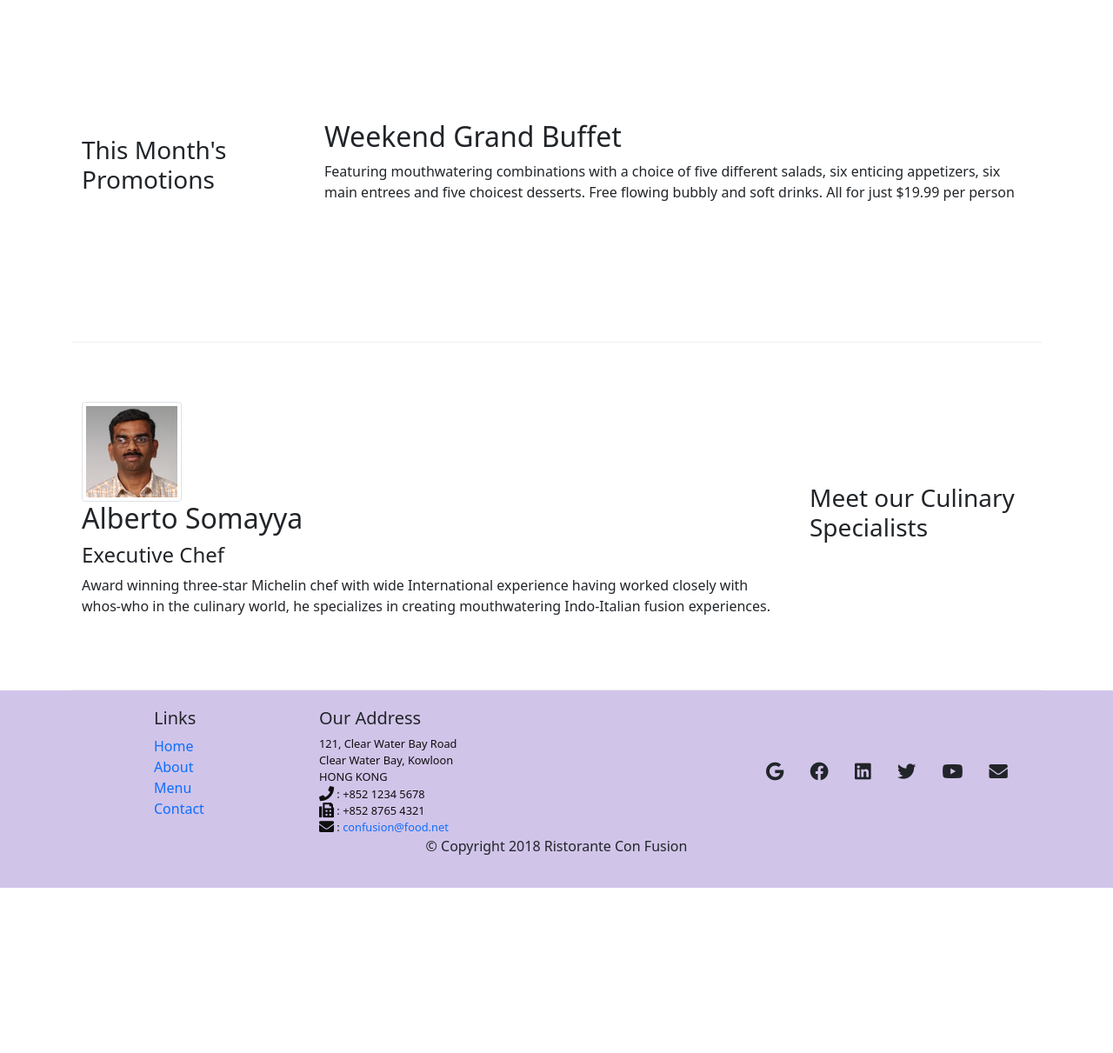
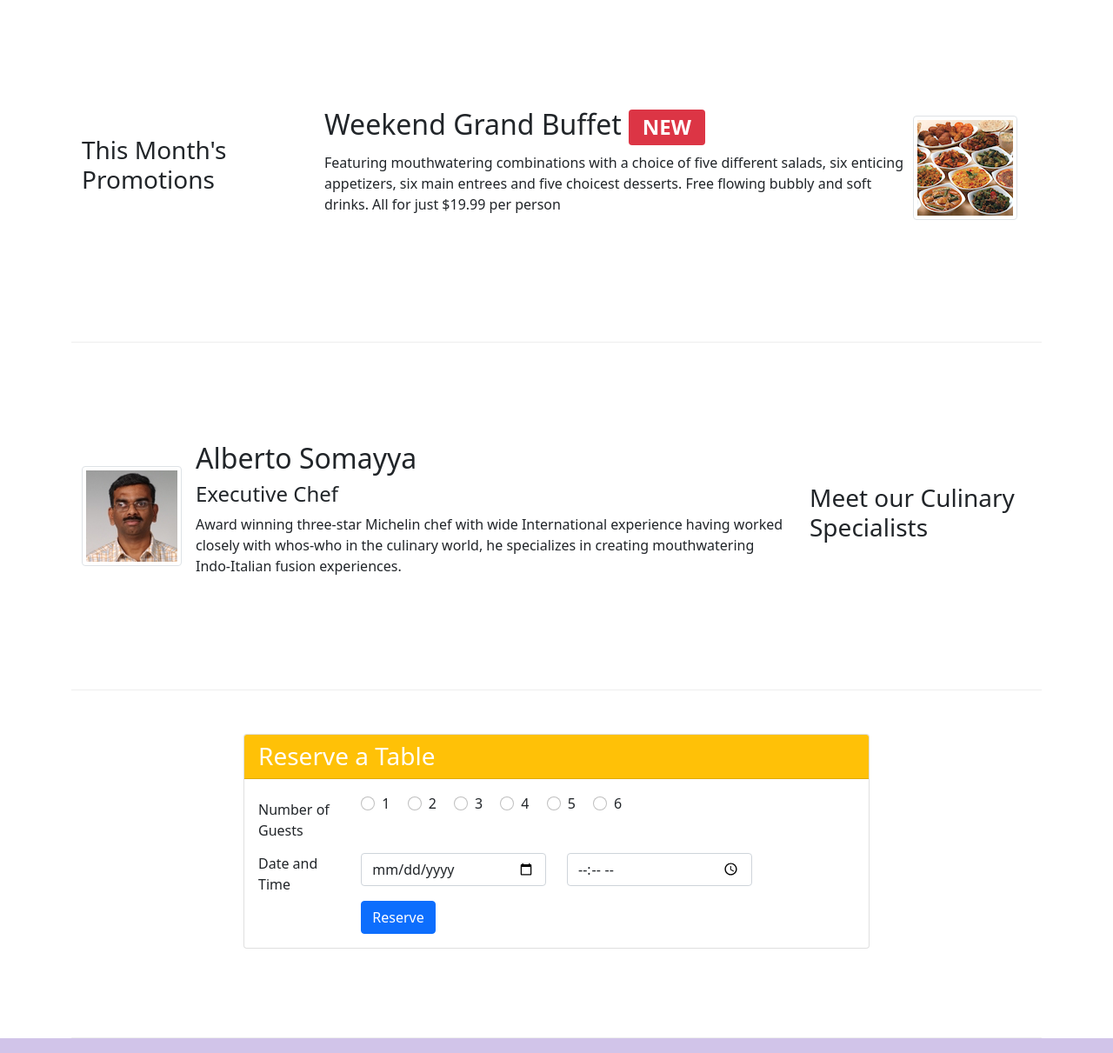
Before and after one commit to ncondes/getting-started-with-bootstrap, a website: page index.html in a window 1280 px wide. Shown: the part 740-1951 px from the top of the page at 87% size. Before the commit the page ends 1761 px from the top, so only its background shows below. Drawn offline with nearby package versions, Linux system fonts and the light colour scheme.

Commit message:
Assignment 2

```diff
--- a/index.html
+++ b/index.html
@@ -87,27 +87,9 @@
         </div>
       </div>
     </nav>
-    <!-- separate the jumbotron from the rest of the content -->
+
     <!-- Bootstrap 5.0 removed jumbotron -->
-    <!--   -->
 
-    <!-- <header class="jumbotron">
-        <div class="container">
-            <div class="row">
-            <div>
-                <h1>Ristorante con Fusion</h1>
-                <p>
-                We take inspiration from the World's best cuisines, and create a
-                unique fusion experience. Our lipsmacking creations will tickle
-                your culinary senses!
-                </p>
-            </div>
-            <div></div>
-            </div>
-        </div>
-        </header> -->
-
-    <!---->
     <!-- adding the class jumbotron we had to remove the bg-light class and the py-5 to make it work -->
     <header class="container-fluid jumbotron">
       <!-- container-fluid takes the whole columns for width -->
@@ -128,8 +110,13 @@
             </p>
           </div>
           <!-- col-sm will ocupate the remaining width (6 this case) -->
-          <div class="col-12 col-sm align-self-center">
+          <div class="col-12 col-sm-3 align-self-center">
             <img src="img/logo.png" class="img-fluid" />
+          </div>
+          <div class="col-12 col-sm-3 align-self-center text-center">
+            <a href="#reserveform" role="button" class="btn btn-warning px-4"
+              >Reserve Table</a
+            >
           </div>
         </div>
       </div>
@@ -146,23 +133,28 @@
           <h3>Our Lipsmacking Culinary Creations</h3>
         </div>
         <!-- for xs block, for sm, ocupathe the remaining widh and ssame for md-->
+
+        <!-- it is important to know that bootstrapt 5.0 dropped the media objets so a good way to fix this is as followed-->
+
         <div class="col col-sm order-sm-first col-md">
-          <div class="media">
+          <div class="d-flex">
+            <!-- flex-shrink-0 ?? what it does ? -->
+            <!-- me-3 to apart the imagine from the text-->
             <img
-              class="d-flex mr-3 img-thumbnail align-self-center"
+              class="flex-shrink-0 me-3 img-thumbnail align-self-center"
               src="img/uthappizza.png"
               alt="uthapizza"
             />
-            <div class="media-body">
+            <div>
               <!--mt-0 doesnt work ?-->
-              <h2 class="mt-0 media-heading">
+              <h2>
                 Uthappizza
                 <!-- changhe de badge class to make it work badge-danger -> bg-danger -->
                 <!-- same with badge-pill -> rounded pill -->
                 <span class="badge bg-danger">HOT</span>
                 <span class="badge rounded-pill bg-secondary">$4.99</span>
               </h2>
-              <p class="d-none d-sm-block">
+              <p class="d-none d-sm-block mb-0">
                 A unique combination of Indian Uthappam (pancake) and Italian
                 pizza, topped with Cerignola olives, ripe vine cherry tomatoes,
                 Vidalia onion, Guntur chillies and Buffalo Paneer.
@@ -177,13 +169,25 @@
           <h3>This Month's Promotions</h3>
         </div>
         <div class="col col-sm col-md">
-          <h2>Weekend Grand Buffet</h2>
-          <p>
-            Featuring mouthwatering combinations with a choice of five different
-            salads, six enticing appetizers, six main entrees and five choicest
-            desserts. Free flowing bubbly and soft drinks. All for just $19.99
-            per person
-          </p>
+          <div class="d-flex">
+            <div>
+              <h2>
+                Weekend Grand Buffet
+                <span class="badge bg-danger">NEW</span>
+              </h2>
+              <p class="d-none d-sm-block">
+                Featuring mouthwatering combinations with a choice of five
+                different salads, six enticing appetizers, six main entrees and
+                five choicest desserts. Free flowing bubbly and soft drinks. All
+                for just $19.99 per person
+              </p>
+            </div>
+            <img
+              src="img/buffet.png"
+              class="flex-shrink-0 me-3 img-thumbnail align-self-center"
+              alt="buffet"
+            />
+          </div>
         </div>
       </div>
 
@@ -192,14 +196,14 @@
           <h3>Meet our Culinary Specialists</h3>
         </div>
         <div class="col col-sm order-sm-first col-md">
-          <div class="media">
+          <div class="d-flex">
             <img
               src="img/alberto.png"
-              class="d-flex mr-3 img-thumbnail align-self-center"
+              class="flex-shrink-0 me-3 img-thumbnail align-self-center"
               alt="alberto"
             />
-            <div class="media-body">
-              <h2 class="mt-0">Alberto Somayya</h2>
+            <div>
+              <h2>Alberto Somayya</h2>
               <h4>Executive Chef</h4>
               <p class="d-none d-sm-block">
                 Award winning three-star Michelin chef with wide International
@@ -207,6 +211,111 @@
                 world, he specializes in creating mouthwatering Indo-Italian
                 fusion experiences.
               </p>
+            </div>
+          </div>
+        </div>
+      </div>
+      <div class="row row-content align-self-center">
+        <div class="col-12 col-sm-8 offset-md-2">
+          <!-- create a card-->
+          <div class="card">
+            <h3 class="card-header bg-warning text-white">Reserve a Table</h3>
+            <div class="card-body">
+              <form id="reserveform">
+                <div class="form-group row">
+                  <label for="noguests" class="col-md-2 col-form-label"
+                    >Number of Guests</label
+                  >
+                  <!-- the class form-control is for bootstrap -->
+                  <div class="col-md-10">
+                    <div class="form-check form-check-inline">
+                      <input
+                        class="form-check-input"
+                        type="radio"
+                        name="noguests"
+                        id="noguests1"
+                      />
+                      <label class="form-check-label" for="noguests1">1</label>
+                    </div>
+
+                    <div class="form-check form-check-inline">
+                      <input
+                        class="form-check-input"
+                        type="radio"
+                        name="noguests"
+                        id="noguests2"
+                      />
+                      <label class="form-check-label" for="noguests2">2</label>
+                    </div>
+
+                    <div class="form-check form-check-inline">
+                      <input
+                        class="form-check-input"
+                        type="radio"
+                        name="noguests"
+                        id="noguests3"
+                      />
+                      <label class="form-check-label" for="noguests3">3</label>
+                    </div>
+
+                    <div class="form-check form-check-inline">
+                      <input
+                        class="form-check-input"
+                        type="radio"
+                        name="noguests"
+                        id="noguests4"
+                      />
+                      <label class="form-check-label" for="noguests4">4</label>
+                    </div>
+
+                    <div class="form-check form-check-inline">
+                      <input
+                        class="form-check-input"
+                        type="radio"
+                        name="noguests"
+                        id="noguests5"
+                      />
+                      <label class="form-check-label" for="noguests5">5</label>
+                    </div>
+
+                    <div class="form-check form-check-inline">
+                      <input
+                        class="form-check-input"
+                        type="radio"
+                        name="noguests"
+                        id="noguests6"
+                      />
+                      <label class="form-check-label" for="noguests6">6</label>
+                    </div>
+                  </div>
+                </div>
+                <div class="form-group row">
+                  <label for="dateandtime" class="col-md-2 col-form-label"
+                    >Date and Time</label
+                  >
+                  <div class="col-md-4 col-form-label">
+                    <input
+                      type="date"
+                      class="form-control"
+                      id="date"
+                      placeholder="Date"
+                    />
+                  </div>
+                  <div class="col-md-4 col-form-label">
+                    <input
+                      type="time"
+                      class="form-control"
+                      id="time"
+                      placeholder="Time"
+                    />
+                  </div>
+                  <div class="offset-md-2">
+                    <button type="submit" class="btn btn-primary">
+                      Reserve
+                    </button>
+                  </div>
+                </div>
+              </form>
             </div>
           </div>
         </div>
```
